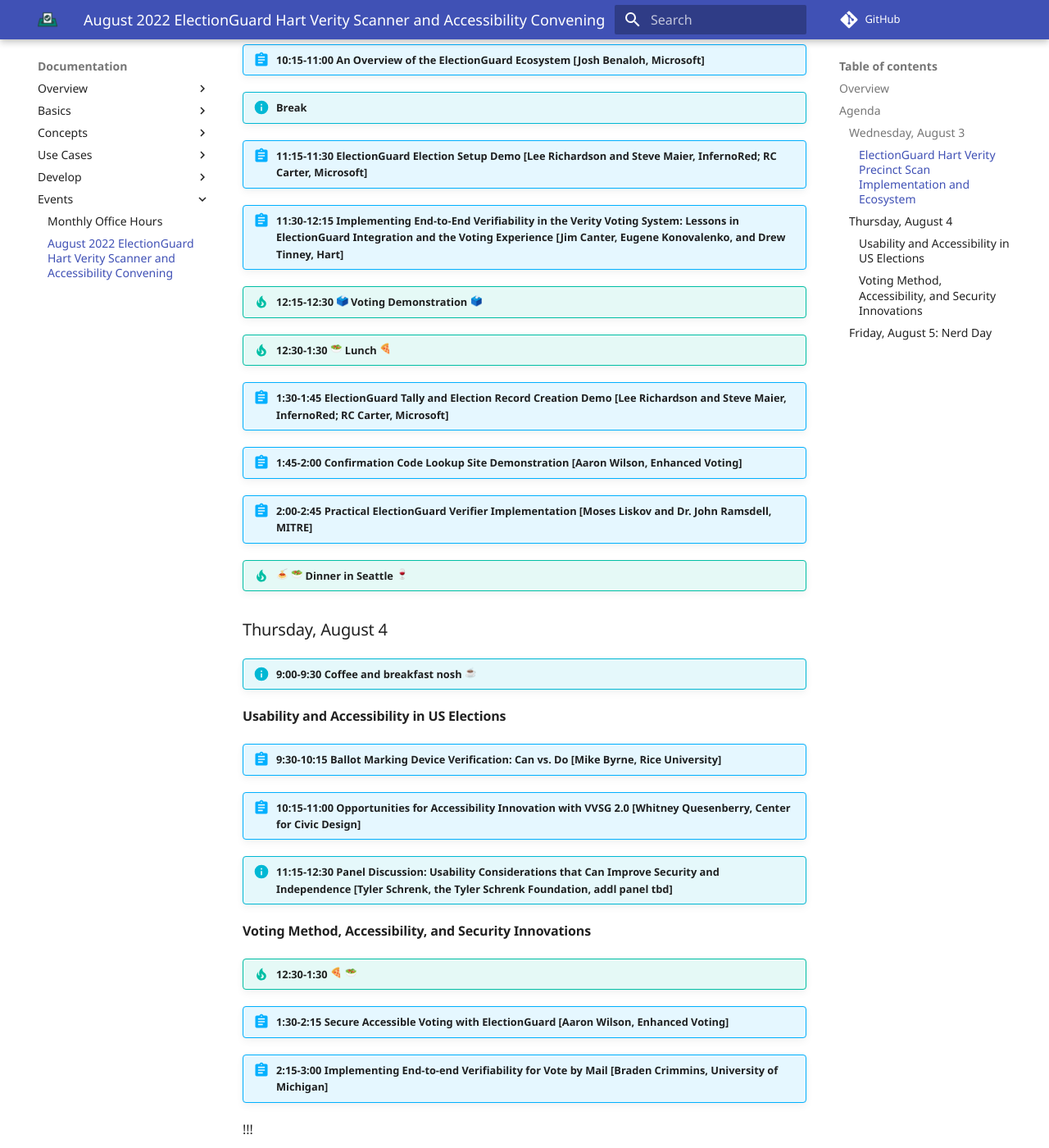
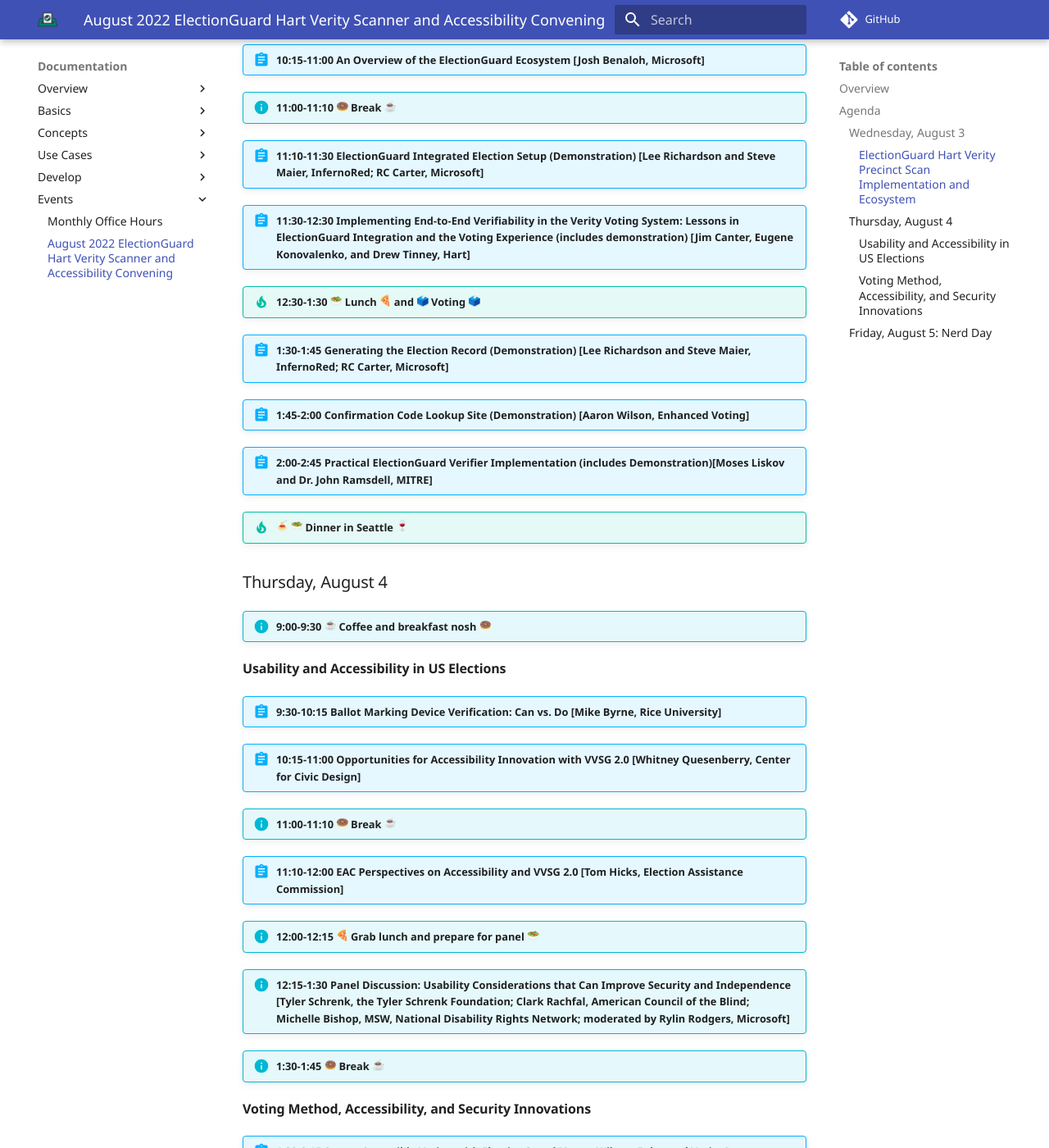
Before and after one commit to Election-Tech-Initiative/electionguard, an MkDocs documentation site: the page built from docs/events/eg_usability_aug_2022.md, in a window 1280 px wide and 1400 px high, scrolled down 705 px. Shown: the whole window at 82% size. Built offline with MkDocs 1.6.1 and Material for MkDocs 9.7.7, drawn with Linux system fonts in a browser that asks for light colours; emoji names are drawn with the system emoji font; some web fonts are replaced; comment, search, counter and statistics services are not loaded; some of the changed text lies outside the part shown.

Commit message:
Near-final agenda

```diff
--- a/docs/events/eg_usability_aug_2022.md
+++ b/docs/events/eg_usability_aug_2022.md
@@ -8,40 +8,43 @@
 
 ### Wednesday, August 3
 
-!!! info "9:00-9:30  Coffee and breakfast nosh :coffee:"
+!!! info "9:00-9:30  :coffee: Coffee and breakfast nosh :doughnut:"
 !!! abstract "9:30-9:45 Introductions and Agenda [RC Carter, Microsoft]"
 
 #### ElectionGuard Hart Verity Precinct Scan Implementation and Ecosystem
 
 !!! abstract "9:45-10:15 What is ElectionGuard and How Does It Work?  [RC Carter, Microsoft]"
 !!! abstract "10:15-11:00 An Overview of the ElectionGuard Ecosystem [Josh Benaloh, Microsoft]"
-!!! info "Break"
-
-!!! abstract "11:15-11:30 ElectionGuard Election Setup Demo [Lee Richardson and  Steve Maier, InfernoRed; RC Carter, Microsoft]"
-!!! abstract "11:30-12:15 Implementing End-to-End Verifiability in the Verity Voting System: Lessons in ElectionGuard Integration and the Voting Experience [Jim Canter, Eugene Konovalenko, and Drew Tinney, Hart]"
-!!! tip "12:15-12:30 :ballot_box: Voting Demonstration :ballot_box:"
-!!! tip "12:30-1:30  :salad:  Lunch  :pizza:"
-!!! abstract "1:30-1:45 ElectionGuard Tally and Election Record Creation Demo [Lee Richardson and  Steve Maier, InfernoRed; RC Carter, Microsoft]"
-!!! abstract "1:45-2:00 Confirmation Code Lookup Site Demonstration [Aaron Wilson, Enhanced Voting]"
-!!! abstract "2:00-2:45 Practical ElectionGuard Verifier Implementation [Moses Liskov and Dr. John Ramsdell, MITRE]"
+!!! info "11:00-11:10 :doughnut: Break :coffee:"
+!!! abstract "11:10-11:30 ElectionGuard Integrated Election Setup (Demonstration) [Lee Richardson and  Steve Maier, InfernoRed; RC Carter, Microsoft]"
+!!! abstract "11:30-12:30 Implementing End-to-End Verifiability in the Verity Voting System: Lessons in ElectionGuard Integration and the Voting Experience (includes demonstration) [Jim Canter, Eugene Konovalenko, and Drew Tinney, Hart]"
+!!! tip "12:30-1:30 :salad:  Lunch  :pizza: and :ballot_box: Voting :ballot_box:"
+!!! abstract "1:30-1:45 Generating the Election Record (Demonstration) [Lee Richardson and  Steve Maier, InfernoRed; RC Carter, Microsoft]"
+!!! abstract "1:45-2:00 Confirmation Code Lookup Site (Demonstration) [Aaron Wilson, Enhanced Voting]"
+!!! abstract "2:00-2:45 Practical ElectionGuard Verifier Implementation (includes Demonstration)[Moses Liskov and Dr. John Ramsdell, MITRE]"
 
 !!! tip ":spaghetti: :salad: Dinner in Seattle :wine_glass:"
 
 ### Thursday, August 4
 
-!!! info "9:00-9:30  Coffee and breakfast nosh :coffee:"
+!!! info "9:00-9:30  :coffee:  Coffee and breakfast nosh :doughnut: "
+
 #### Usability and Accessibility in US Elections
 
 !!! abstract "9:30-10:15 Ballot Marking Device Verification: Can vs. Do [Mike Byrne, Rice University]"
 !!! abstract "10:15-11:00 Opportunities for Accessibility Innovation with VVSG 2.0 [Whitney Quesenberry, Center for Civic Design]"
-!!! info "11:15-12:30 Panel Discussion: Usability Considerations that Can Improve Security and Independence [Tyler Schrenk, the Tyler Schrenk Foundation, addl panel tbd]"
+!!! info "11:00-11:10 :doughnut: Break :coffee:"
+!!! abstract "11:10-12:00 EAC Perspectives on Accessibility and VVSG 2.0 [Tom Hicks, Election Assistance Commission]"
+!!! info "12:00-12:15 :pizza: Grab lunch and prepare for panel :salad:"
+!!! info "12:15-1:30 Panel Discussion: Usability Considerations that Can Improve Security and Independence [Tyler Schrenk, the Tyler Schrenk Foundation; Clark Rachfal, American Council of the Blind; Michelle Bishop, MSW, National Disability Rights Network; moderated by Rylin Rodgers, Microsoft]"
+
+!!! info "1:30-1:45 :doughnut: Break :coffee:"
 
 #### Voting Method, Accessibility, and Security Innovations
 
-!!! tip "12:30-1:30 :pizza: :salad:"
 !!! abstract "1:30-2:15 Secure Accessible Voting with ElectionGuard [Aaron Wilson, Enhanced Voting]"
 !!! abstract "2:15-3:00 Implementing End-to-end Verifiability for Vote by Mail [Braden Crimmins, University of Michigan]"
-!!!
+
 ### Friday, August 5: Nerd Day
 
 !!! abstract "10:00-2:00 Technical discussion focusing on ElectionGuard 2.0 innovations, implementation options, roadmap, and opensource community"
```
